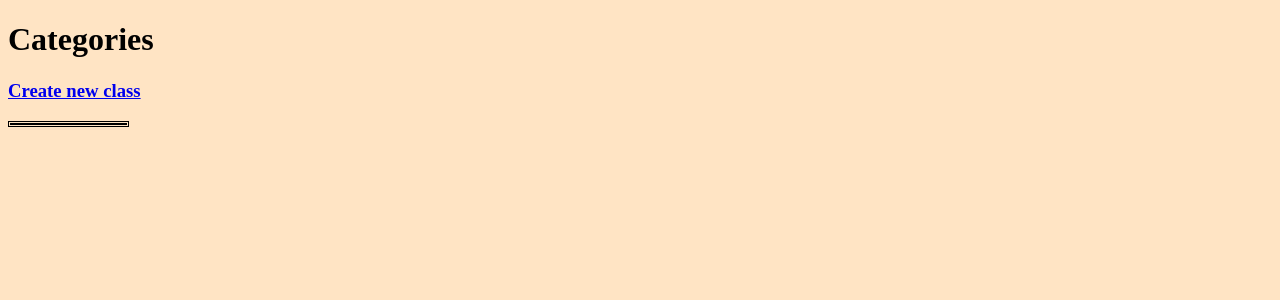
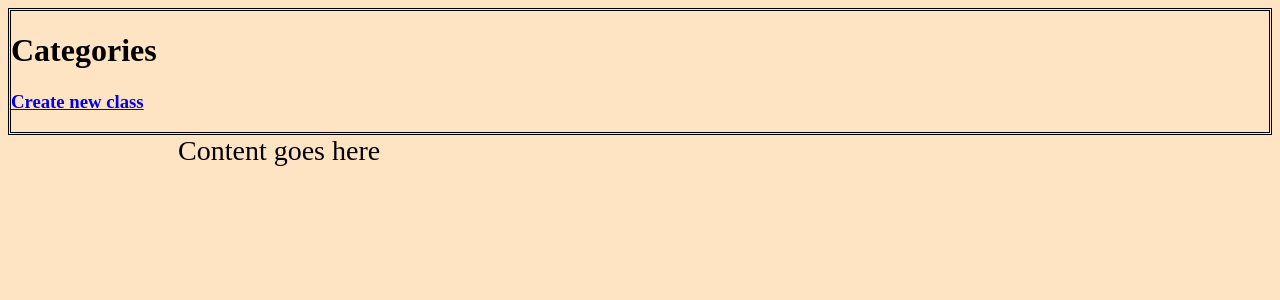
Before and after one commit to chuajosef1/udacity_catalog_project, a Flask app: page / in a window 1280 px wide. Shown: the top 300 px of the page. Run offline with Flask 2, Linux system fonts and the light colour scheme; data that the repository does not hold is empty.

Commit message:
feat: add more css styling
Added more css styling to divide the sections of the webpage.

```diff
--- /dev/null
+++ b/static/styles.css
@@ -0,0 +1,51 @@
+body {
+  background-color: bisque;
+}
+
+#border {
+  height: fit-content;
+  width: 100px;
+  border-style: double;
+  padding-left: 15px;
+}
+
+#border2 {
+  height: fit-content;
+  width: auto;
+  border-style: double;
+  padding-left: 0px;
+}
+#border3 {
+  height: fit-content;
+  width: 100px;
+  border-style: double;
+  padding-left: 15px;
+}
+
+#sidenav {
+  height: fit-content; /* Full-height: remove this if you want "auto" height */
+  width: fit-content; /* Set the width of the sidebar */
+  position: fixed; /* Fixed Sidebar (stay in place on scroll) */
+
+  background-color: #111; /* Black */
+  overflow-x: hidden; /* Disable horizontal scroll */
+  padding-top: 20px;
+}
+
+#sidenav p {
+  padding: 6px 8px 6px 16px;
+  text-decoration: none;
+  font-size: 25px;
+  color: #818181;
+  display: block;
+}
+
+#sidenav p:hover {
+  color: #f1f1f1;
+}
+
+#main {
+  margin-left: 160px; /* Same as the width of the sidenav */
+  font-size: 28px; /* Increased text to enable scrolling */
+  padding: 0px 10px;
+}
--- a/templates/showCatalog.html
+++ b/templates/showCatalog.html
@@ -2,31 +2,26 @@
 
 <html>
   <head>
-    <style>
-            body {
-              background-color: bisque;
-            }
-
-            #border {
-              height: fit-content;
-              width: 100px;
-              border-style: double;
-              padding-left: 15px;
-            }
-      ]
-    </style>
+    <link <link rel=stylesheet type=text/css href="{{ url_for('static', filename='styles.css')
+    }}">
   </head>
 
   <body>
-    <h1>Categories</h1>
-    <a href="#"><h3>Create new class</h3></a>
+    <div id="border2">
+      <h1>Categories</h1>
+      <a href="#"><h3>Create new class</h3></a>
+    </div>
 
-    <div id="border">
+    <div id="sidenav">
       {% for category in categories %}
 
       <p>{{ category.name }}</p>
 
       {% endfor %}
     </div>
+
+    <article id="main">
+      Content goes here
+    </article>
   </body>
 </html>
```
